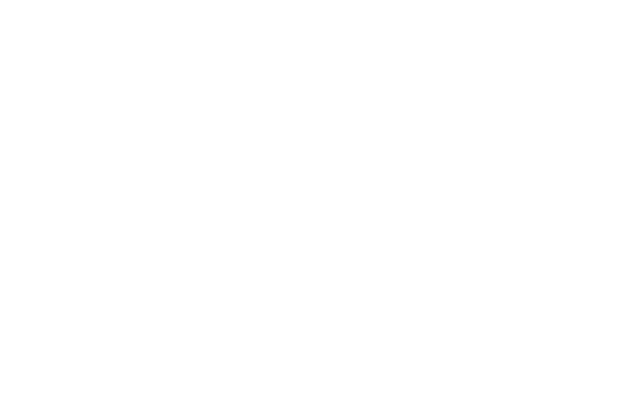
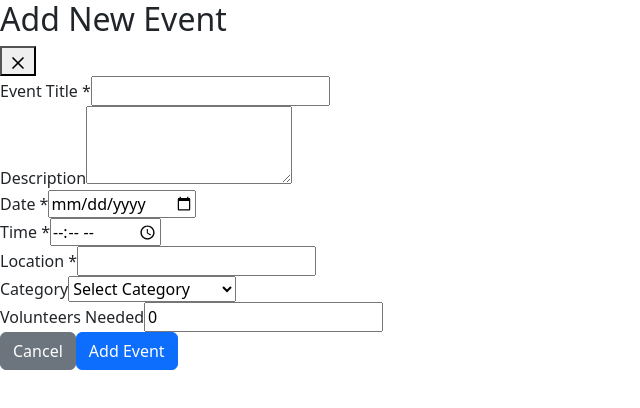
Before and after one commit to PranavBhoite/volunteer-system, a React (Create React App) app in the folder registration-model/: page /eventform in a window 1280 px wide. Before the commit this address had no page. Shown: the top 408 px of the page, without its empty margins (0-640 px from the left). Built offline with nearby package versions, Linux system fonts and the light colour scheme.

Commit message:
Testing code

```diff
--- a/registration-model/src/App.js
+++ b/registration-model/src/App.js
@@ -5,6 +5,8 @@
 import Login from './components/Authentication/Volunteer/Login';
 import Dashboard from './components/Authentication/Volunteer/Dashboard';
 import TMGFHomepage from './components/Home/TMGFHomepage';
+import Events from './components/Events/events';
+import EventForm from "./components/Events/eventForm";
 
 function App() {
   return (
@@ -14,7 +16,8 @@
         <Route path="/login" element={<Login/>} />
         <Route path="/Registration" element={<Registration/>} />
         <Route path="/dashboard" element={<Dashboard/>} />
-
+        <Route path="/events" element={<Events/>} />
+        <Route path="/eventform" element={<EventForm/>} />
       </Routes>
     </Router>
   );
--- /dev/null
+++ b/registration-model/src/components/Events/eventForm.jsx
@@ -0,0 +1,173 @@
+// File: src/components/EventForm.js
+import React, { useState } from 'react';
+import { X } from 'lucide-react';
+import axios from 'axios';
+import { useNavigate } from 'react-router-dom';
+
+const categories = [
+    'Environment',
+    'Community Service',
+    'Education',
+    'Healthcare',
+    'Animal Welfare',
+    'Senior Care'
+  ];
+
+
+const EventForm = () => {
+  const [formData, setFormData] = useState({
+    title: '',
+    description: '',
+    date: '',
+    time: '',
+    location: '',
+    category: '',
+    volunteersNeeded : 0,
+    volunteersRegistered : 0
+  });
+  const navigate = useNavigate();
+
+  const handleChange = (e) => {
+    const { name, value } = e.target;
+    setFormData(prev => ({
+      ...prev,
+      [name]: value
+    }));
+  };
+
+  const handleSubmit = async (e) => {
+    e.preventDefault();
+    if (!formData.title || !formData.date || !formData.time || !formData.location) {
+      alert('Please fill in all required fields.');
+      return;
+    }
+    console.log(formData);
+    try {
+        const response = await axios.post('http://localhost:5000/api/events', formData);
+        console.log(response);
+
+      } catch (error) {
+        console.error('Error:', error);
+      }finally {
+        navigate('/events');
+      }
+  };
+
+  return (
+    <div >
+      <div >
+        <div >
+          <h2>Add New Event</h2>
+          <button onClick={() => {navigate('/events')}}>
+            <X size={20} />
+          </button>
+        </div>
+
+        <div>
+          <div>
+            <label>Event Title *</label>
+            <input
+              type="text"
+              id="title"
+              name="title"
+              value={formData.title}
+              onChange={handleChange}
+              required
+            />
+          </div>
+
+          <div >
+            <label >Description</label>
+            <textarea
+              id="description"
+              name="description"
+              rows="3"
+              value={formData.description}
+              onChange={handleChange}
+            />
+          </div>
+
+          <div>
+            <div>
+              <label htmlFor="date">Date *</label>
+              <input
+                type="date"
+                id="date"
+                name="date"
+                value={formData.date}
+                onChange={handleChange}
+                required
+              />
+            </div>
+
+            <div >
+              <label htmlFor="time">Time *</label>
+              <input
+                type="time"
+                id="time"
+                name="time"
+                value={formData.time}
+                onChange={handleChange}
+                required
+              />
+            </div>
+          </div>
+
+          <div className="form-group">
+            <label htmlFor="location">Location *</label>
+            <input
+              type="text"
+              id="location"
+              name="location"
+              value={formData.location}
+              onChange={handleChange}
+              required
+            />
+          </div>
+
+          <div >
+            <div >
+              <label htmlFor="category">Category</label>
+              <select
+                id="category"
+                name="category"
+                value={formData.category}
+                onChange={handleChange}
+              >
+                <option value="">Select Category</option>
+                {categories.map(cat => (
+                  <option key={cat} value={cat}>{cat}</option>
+                ))}
+              </select>
+            </div>
+
+            <div>
+              <label >Volunteers Needed</label>
+              <input
+                type="number"
+                id="volunteersNeeded"
+                name="volunteersNeeded"
+                value={formData.volunteersNeeded}
+                onChange={handleChange}
+                min="1"
+              />
+            </div>
+          </div>
+
+          <div className="form-actions">
+            <button type="button" className="btn btn-secondary" onClick={() => {
+                navigate('/events');
+            }}>
+              Cancel
+            </button>
+            <button type="button" className="btn btn-primary" onClick={handleSubmit}>
+              Add Event
+            </button>
+          </div>
+        </div>
+      </div>
+    </div>
+  );
+};
+
+export default EventForm;
--- /dev/null
+++ b/registration-model/src/components/Events/events.jsx
@@ -0,0 +1,49 @@
+import React, { useEffect, useState } from "react";
+import { Card, Button } from "react-bootstrap";
+import axios from "axios";
+import 'bootstrap/dist/css/bootstrap.min.css'
+import { useNavigate } from "react-router-dom";
+
+const Events = () => {
+    const [isLoading , setIsLoading] = useState(false);
+    const [events, setEvents] = useState([]);
+    const navigate = useNavigate();
+
+
+    const fetchEvents = async () => {
+        try {
+          setIsLoading(true);
+          const response = await axios.get('http://localhost:5000/api/events');
+          console.log("Fetched events:", response.data);
+          setEvents(response.data); // make sure this is an array
+        } catch (error) {
+          console.error('Error fetching events:', error);
+        } finally {
+          setIsLoading(false);
+        }
+      };
+
+    useEffect(() => {
+        fetchEvents();
+    }, [])
+
+    return <>
+        <div>
+            <h1>Upcoming Events</h1>
+            <Button onClick={() => {navigate('/eventform')}}>Add New Event</Button>
+            {events.length > 0 ? <div>
+                {events.map(event => (
+                    <Card>
+                        <Card.Title>{event.title}</Card.Title>
+                    </Card>
+                ))}
+            </div> :
+            <div>
+                <h1>There are no events</h1>
+            </div>
+            }
+        </div>
+    </>
+}
+
+export default Events;
--- a/registration-model/src/components/Home/TMGFHomepage.jsx
+++ b/registration-model/src/components/Home/TMGFHomepage.jsx
@@ -21,6 +21,10 @@
 
   const handleSignup = () => {
     navigate("/Registration");
+  };
+
+  const handleEvents = () => {
+    navigate("/events");
   };
 
   return (
@@ -55,7 +59,8 @@
               </Nav.Link>
               <Nav.Link
                 className="text-white-50 mx-2 fw-medium position-relative"
-                style={{ fontSize: "1.1rem", cursor: "not-allowed" }}
+                style={{ fontSize: "1.1rem"}}
+                onClick={handleEvents}
               >
                 Events
                 <Badge
```
Also changed, not shown: 1 other file (tests, documents, lock files or other folders).
